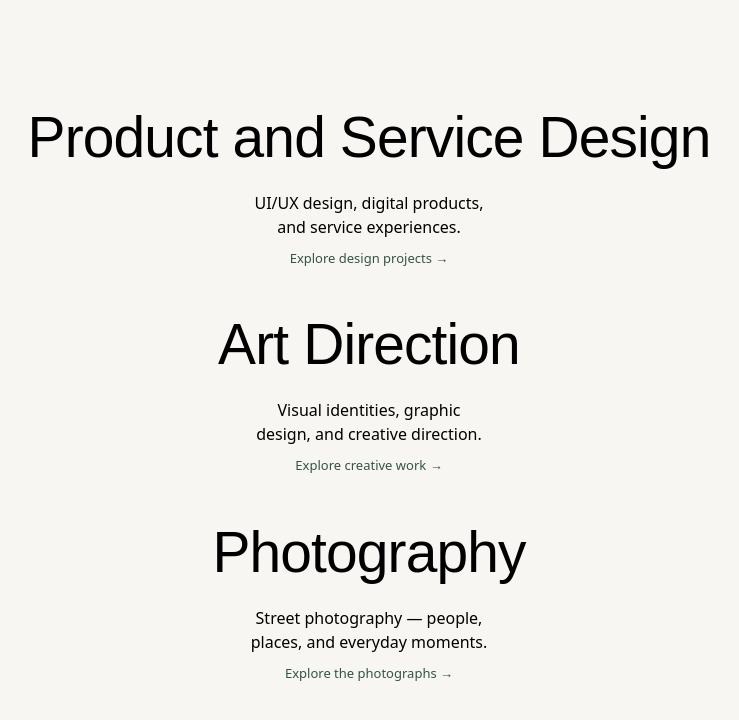
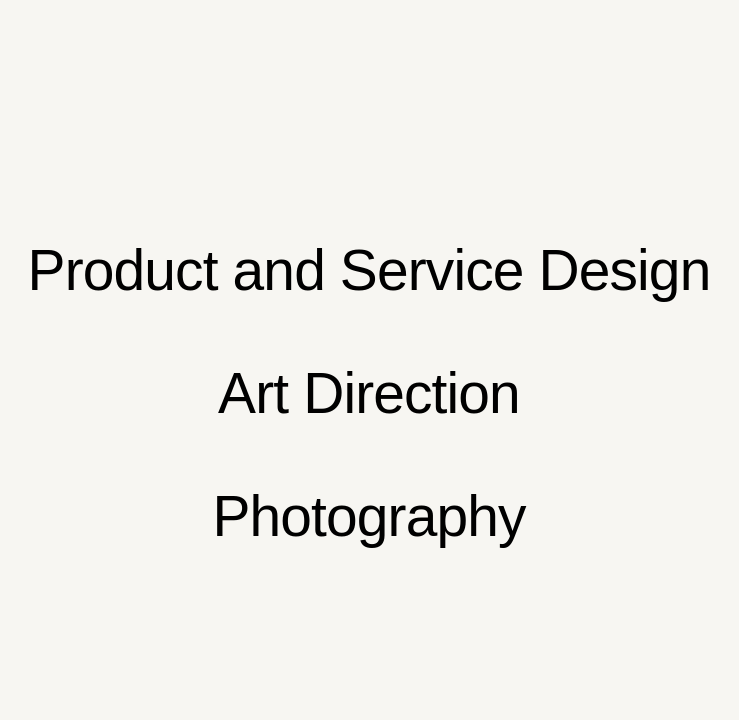
Before and after one commit to JibadeDotun/philip-ajibade-website, a Next.js app: page / in a window 1280 px wide. Shown: the top 720 px of the page, without its empty margins (271-1010 px from the left). Built offline with nearby package versions, Linux system fonts and the light colour scheme; a web font is replaced by a local one.

Commit message:
Restore homepage spacing with overlay service previews

```diff
--- a/src/app/gateway.module.css
+++ b/src/app/gateway.module.css
@@ -2,7 +2,7 @@
   --gateway-background: #f7f6f2;
   --gateway-text: #000000;
   --gateway-accent: #345444;
-  --gateway-gap: clamp(20px, 2.2vw, 32px);
+  --gateway-gap: clamp(40px, 3.8vw, 56px);
   color-scheme: light;
   min-height: 100svh;
   display: grid;
@@ -37,51 +37,43 @@
 }
 .link:nth-child(2) { animation-delay: 70ms; }
 .link:nth-child(3) { animation-delay: 140ms; }
-/* Reserve the preview space so interaction never shifts the other links. */
+/* The preview is an overlay: only the title determines the resting layout. */
 .linkWindow {
-  display: grid;
-  overflow: hidden;
-  padding: 4px 0;
-  --preview-space: 88px;
-  grid-template-rows: auto var(--preview-space);
-  row-gap: 10px;
-  align-items: center;
+  display: block;
+  position: relative;
 }
 .linkTitle, .linkPreview {
   transition: transform 420ms cubic-bezier(0.22, 1, 0.36, 1), opacity 280ms ease;
 }
 .linkTitle {
   display: block;
-  transform: translateY(calc((var(--preview-space) + 10px) / 2));
   transform-origin: center;
 }
 .linkPreview {
+  position: absolute;
+  top: calc(50% + 10px);
+  left: 50%;
+  width: min(85vw, 520px);
   display: grid;
   justify-items: center;
-  gap: 10px;
-  padding: 4px 12px;
+  gap: 4px;
+  padding: 0 8px;
+  pointer-events: none;
   font-family: system-ui, sans-serif;
-  font-size: clamp(15px, 1.25vw, 18px);
+  font-size: clamp(13px, 1.1vw, 16px);
   line-height: 1.5;
   letter-spacing: 0;
   opacity: 0;
-  transform: translateY(12px);
+  transform: translate(-50%, 12px);
 }
 .previewDescription { max-width: 44ch; text-wrap: balance; }
 .previewPrompt { font-size: 13px; color: var(--gateway-accent); }
 @media (hover: hover) and (pointer: fine) {
-  .link:hover .linkTitle { transform: translateY(6px) scale(0.88); }
-  .link:hover .linkPreview { transform: translateY(0); opacity: 1; }
+  .link:hover .linkTitle { transform: translateY(-0.45em) scale(0.88); }
+  .link:hover .linkPreview { transform: translate(-50%, 0); opacity: 1; }
 }
-.link:focus-visible .linkTitle { transform: translateY(6px) scale(0.88); }
-.link:focus-visible .linkPreview { transform: translateY(0); opacity: 1; }
-/* Touch visitors get the description and action without needing a hover. */
-@media (hover: none) {
-  .linkWindow { gap: 12px; grid-template-rows: auto auto; }
-  .linkTitle { transform: none; }
-  .linkPreview { opacity: 1; transform: none; }
-  .link:focus-visible .linkTitle { transform: none; opacity: 1; }
-}
+.link:focus-visible .linkTitle { transform: translateY(-0.45em) scale(0.88); }
+.link:focus-visible .linkPreview { transform: translate(-50%, 0); opacity: 1; }
 .link:focus-visible {
   outline: 2px solid var(--gateway-accent);
   outline-offset: 8px;
@@ -101,7 +93,7 @@
   .gateway { color-scheme: dark; --gateway-background: #111210; --gateway-text: #f1f2eb; --gateway-accent: #b4d3bc; }
 }
 @media (max-width: 40rem) {
-  .gateway { padding: 24px; --gateway-gap: 24px; }
+  .gateway { padding: 24px; --gateway-gap: 40px; }
   .navigation { max-width: 342px; }
   .link { font-size: clamp(30px, 8.2vw, 36px); line-height: 1.35; }
 }
```
